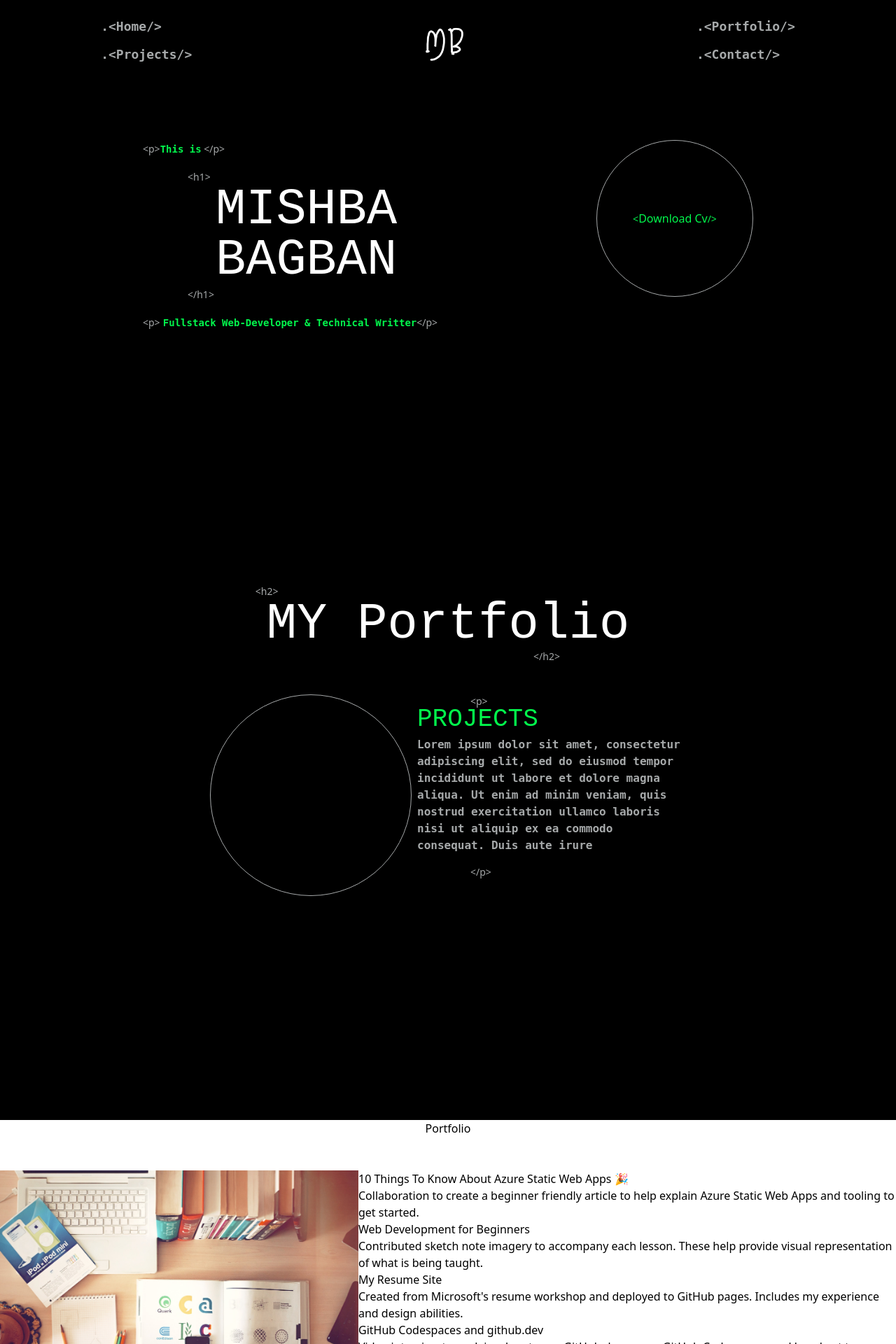
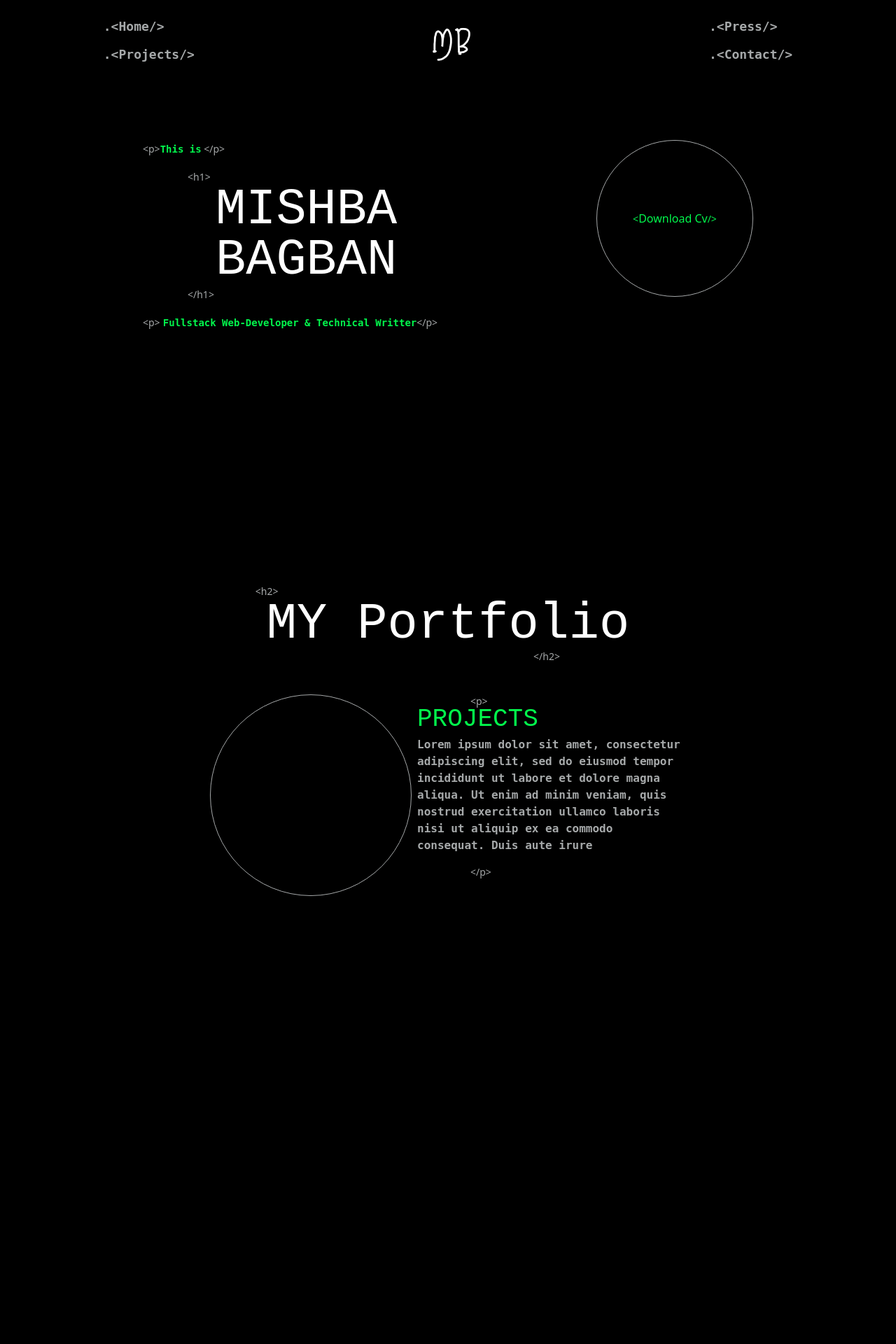
Before and after one commit to mishba-ai/misba-ai, a React (Vite) app: page / in a window 1280 px wide. Shown: the top 1920 px of the page at 70% size. Built offline with nearby package versions, Linux system fonts and the light colour scheme; a web font is replaced by a local one.

Commit message:
revamp the project page

```diff
--- a/src/Components/Header.jsx
+++ b/src/Components/Header.jsx
@@ -11,7 +11,7 @@ const Header = () => {
         <img src={portfoliologo} alt="" className="w-36 h-36 -mt-8" />
       </div>
       <div className="flex flex-col gap-y-3">
-        <a href="#portfolio">.&lt;Portfolio/&gt;</a>
+        <a href="#portfolio">.&lt;Press/&gt;</a>
         <a href="#footer">.&lt;Contact/&gt;</a>
       </div>
     </div>
--- a/src/Components/Portfolio.jsx
+++ b/src/Components/Portfolio.jsx
@@ -1,65 +1,13 @@
-/**
- * Portfolio component
- *
- * Highlights some of  your creations. These can be designs, websites,
- * open source contributions, articles you've written and more.
- *
- * This is a great area for you to to continually add to and refine
- * as you continue to learn and create.
- */
-
 import React from "react";
 
-/**
- * Desk image
- *
- * Below is a sample desk image. Feel free to update this to an image of your choice,
- * updating below imageAltText to string that represents what you see in that image.
- *
- * Need an image? Check out https://unsplash.com to download a photo you
- * freely use on your site.
- */
 import image from "../images/design-desk.jpeg";
 
 const imageAltText = "desktop with books and laptop";
 
-/**
- * Project list
- *
- * An array of objects that will be used to display for your project
- * links section. Below is a sample, update to reflect links you'd like to highlight.
- */
-const projectList = [
-  {
-    title: "10 Things To Know About Azure Static Web Apps 🎉",
-    description:
-      "Collaboration to create a beginner friendly article to help explain Azure Static Web Apps and tooling to get started.",
-    url: "https://dev.to/azure/10-things-to-know-about-azure-static-web-apps-3n4i",
-  },
-  {
-    title: "Web Development for Beginners",
-    description:
-      "Contributed sketch note imagery to accompany each lesson. These help provide visual representation of what is being taught.",
-    url: "https://github.com/microsoft/web-dev-for-beginners",
-  },
-  {
-    title: "My Resume Site",
-    description:
-      "Created from Microsoft's resume workshop and deployed to GitHub pages. Includes my experience and design abilities.",
-    url: "https://github.com/microsoft/workshop-library/tree/main/full/build-resume-website",
-  },
-  {
-    title: "GitHub Codespaces and github.dev",
-    description:
-      "Video interview to explain when to use GitHub.dev versus GitHub Codespaces, and how best to use each tool.",
-    url: "https://www.youtube.com/watch?v=c3hHhRME_XI",
-  },
-];
-
 const Portfolio = () => {
   return (
-    <section className="padding" id="portfolio">
-      <h2 style={{ textAlign: "center" }}>Portfolio</h2>
+    <section className="h-screen w-full bg-black" id="portfolio">
+      {/* <h2 style={{ textAlign: "center" }}>Portfolio</h2>
       <div style={{ display: "flex", flexDirection: "row", paddingTop: "3rem" }}>
         <div style={{ maxWidth: "40%", alignSelf: "center" }}>
           <img
@@ -78,7 +26,7 @@ const Portfolio = () => {
             </div>
           ))}
         </div>
-      </div>
+      </div> */}
     </section>
   );
 };
--- a/src/Components/Projects.jsx
+++ b/src/Components/Projects.jsx
@@ -1,6 +1,30 @@
 import React from "react";
-const description = [{ p1: "Coding partner" }, { p2: "nomad nest" }, { p3: "bibliophile" }];
-const Project = ["bibliophile", "Connect Devs", "Nomad Nest"];
+const projectList = [
+  {
+    title: "10 Things To Know About Azure Static Web Apps 🎉",
+    description:
+      "Collaboration to create a beginner friendly article to help explain Azure Static Web Apps and tooling to get started.",
+    url: "https://dev.to/azure/10-things-to-know-about-azure-static-web-apps-3n4i",
+  },
+  {
+    title: "Web Development for Beginners",
+    description:
+      "Contributed sketch note imagery to accompany each lesson. These help provide visual representation of what is being taught.",
+    url: "https://github.com/microsoft/web-dev-for-beginners",
+  },
+  {
+    title: "My Resume Site",
+    description:
+      "Created from Microsoft's resume workshop and deployed to GitHub pages. Includes my experience and design abilities.",
+    url: "https://github.com/microsoft/workshop-library/tree/main/full/build-resume-website",
+  },
+  {
+    title: "GitHub Codespaces and github.dev",
+    description:
+      "Video interview to explain when to use GitHub.dev versus GitHub Codespaces, and how best to use each tool.",
+    url: "https://www.youtube.com/watch?v=c3hHhRME_XI",
+  },
+];
 const Projects = () => {
   return (
     <section className="h-screen w-full bg-black">
```
